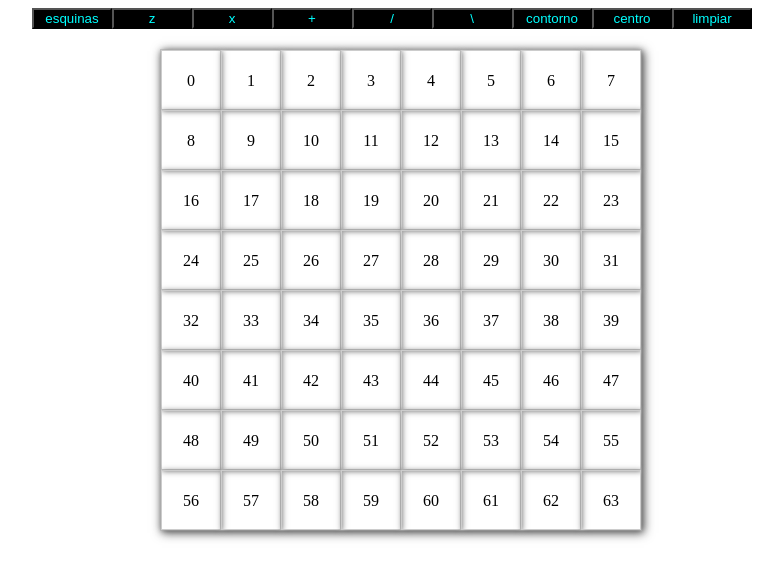
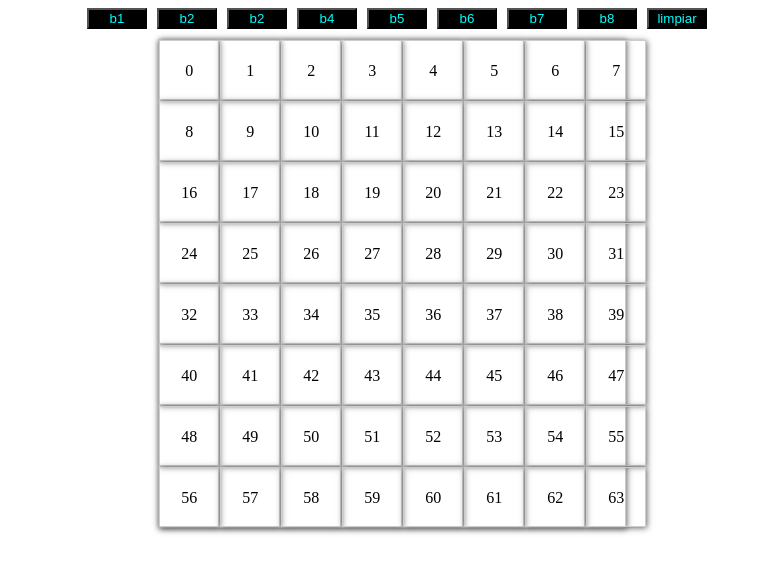
Before and after one commit to MARENTES2309/Recuadros, a plain HTML site: page index.html in a window 1280 px wide. Shown: the whole page, without its empty margins (248-1031 px from the left). Drawn offline with Linux system fonts and the light colour scheme.

Commit message:
modificacion en todo

```diff
--- a/JQ/Practica.js
+++ b/JQ/Practica.js
@@ -2,7 +2,7 @@ $(document).ready(function(){
 
     $(".b1").click(function(){
         $("div").css({"background-color":"white"});
-        $(".row").find("div").eq(0).css({"background-color":"red"})
+        $(".contenedor").find("div").eq(0).css({"background-color":"red"})
         .end()
         .eq(7)
         .css({"background-color":"red"})
@@ -15,7 +15,7 @@ $(document).ready(function(){
     })
     $(".b2").click(function(){
         $("div").css({"background-color":"white"});
-        $(".row").find("div").eq(0).css({"background-color":"red"})
+        $(".contenedor").find("div").eq(0).css({"background-color":"red"})
         .end()
         .eq(1)
         .css({"background-color":"red"})
@@ -82,7 +82,7 @@ $(document).ready(function(){
     })
     $(".b3").click(function(){
         $("div").css({"background-color":"white"});
-        $(".row").find("div").eq(0).css({"background-color":"red"})
+        $(".contenedor").find("div").eq(0).css({"background-color":"red"})
         .end()
         .eq(9)
         .css({"background-color":"red"})
@@ -131,7 +131,7 @@ $(document).ready(function(){
     })
     $(".b4").click(function(){
         $("div").css({"background-color":"white"});
-        $(".row").find("div").eq(3).css({"background-color":"red"})
+        $(".contenedor").find("div").eq(3).css({"background-color":"red"})
         .end()
         .eq(4)
         .css({"background-color":"red"})
@@ -228,7 +228,7 @@ $(document).ready(function(){
     })
     $(".b5").click(function(){
             $("div").css({"background-color":"white"});
-        $(".row").find("div").eq(7).css({"background-color":"red"})
+        $(".contenedor").find("div").eq(7).css({"background-color":"red"})
         .end()
         .eq(14)
         .css({"background-color":"red"})
@@ -253,7 +253,7 @@ $(document).ready(function(){
     })
     $(".b6").click(function(){
         $("div").css({"background-color":"white"});
-        $(".row").find("div").eq(0).css({"background-color":"red"})
+        $(".contenedor").find("div").eq(0).css({"background-color":"red"})
         .end()
         .eq(9)
         .css({"background-color":"red"})
@@ -278,7 +278,7 @@ $(document).ready(function(){
     })
     $(".b7").click(function(){
         $("div").css({"background-color":"white"});
-        $(".row").find("div").eq(0).css({"background-color":"red"})
+        $(".contenedor").find("div").eq(0).css({"background-color":"red"})
         .end()
         .eq(1)
         .css({"background-color":"red"})
@@ -366,7 +366,7 @@ $(document).ready(function(){
     })
     $(".b8").click(function(){
         $("div").css({"background-color":"white"});
-        $(".row").find("div").eq(27).css({"background-color":"red"})
+        $(".contenedor").find("div").eq(27).css({"background-color":"red"})
         .end()
         .eq(28)
         .css({"background-color":"red"})
--- a/css/style.css
+++ b/css/style.css
@@ -1,15 +1,17 @@
-
-.center{
+.contenedor{
     margin: 0 auto;
-    margin-left: 400px;
-    margin-right: 250px;
-    margin-top: 20px;
-}
-.contenedor{
-    width: auto;
+    width: 37%;
     border: 1px solid #cccccc;
     display: inline-block;
-    box-shadow: 2px 2px 10px #666;
+    box-shadow: 1px 1px 6px #666;
+    margin-top: 10px;
+}
+
+.grid{
+    display: grid;
+    grid-gap: 1px;
+    grid-template-columns:repeat(8,1fr);
+    grid-template-rows: repeat(8,1fr);
 }
 
 .row{
@@ -33,5 +35,6 @@
     justify-content: center;
     color: aqua;
     background-color: black;
-    width: 80px;
+    width: 60px;
+    margin-left: 10px;
 }
--- a/index.html
+++ b/index.html
@@ -10,19 +10,17 @@
 </head>
 <body>
     <div class="row" >
-        <input type="button" class="b1" value="esquinas">
-        <input type="button" class="b2" value="z">
-        <input type="button" class="b3" value="x">
-        <input type="button" class="b4" value="+">
-        <input type="button" class="b5" value="/">
-        <input type="button" class="b6" value="\">
-        <input type="button" class="b7" value="contorno">
-        <input type="button" class="b8" value="centro">
+        <input type="button" class="b1" value="b1">
+        <input type="button" class="b2" value="b2">
+        <input type="button" class="b3" value="b2">
+        <input type="button" class="b4" value="b4">
+        <input type="button" class="b5" value="b5">
+        <input type="button" class="b6" value="b6">
+        <input type="button" class="b7" value="b7">
+        <input type="button" class="b8" value="b8">
         <input type="button" class="b9" value="limpiar">
     </div>
-<div class="center">
-    <div class="contenedor">
-<div class="row">
+<div class="contenedor grid">
 <div class="cuadro1">0</div>
 <div class="cuadro1">1</div>
 <div class="cuadro1">2</div>
@@ -31,8 +29,6 @@
 <div class="cuadro1">5</div>
 <div class="cuadro1">6</div>
 <div class="cuadro1">7</div>
-</div>
-<div class="row">
 <div class="cuadro1">8</div>
 <div class="cuadro1">9</div>
 <div class="cuadro1">10</div>
@@ -41,8 +37,6 @@
 <div class="cuadro1">13</div>
 <div class="cuadro1">14</div>
 <div class="cuadro1">15</div>
-</div>
-        <div class="row">
         <div class="cuadro1">16</div>
         <div class="cuadro1">17</div>
         <div class="cuadro1">18</div>
@@ -51,8 +45,6 @@
         <div class="cuadro1">21</div>
         <div class="cuadro1">22</div>
         <div class="cuadro1">23</div>
-        </div>
-        <div class="row">
         <div class="cuadro1">24</div>
         <div class="cuadro1">25</div>
         <div class="cuadro1">26</div>
@@ -61,8 +53,6 @@
         <div class="cuadro1">29</div>
         <div class="cuadro1">30</div>
         <div class="cuadro1">31</div>
-        </div>
-                <div class="row">
                 <div class="cuadro1">32</div>
                 <div class="cuadro1"3>33</div>
                 <div class="cuadro1">34</div>
@@ -71,8 +61,6 @@
                 <div class="cuadro1">37</div>
                 <div class="cuadro1">38</div>
                 <div class="cuadro1">39</div>
-                </div>
-                <div class="row">
                 <div class="cuadro1">40</div>
                 <div class="cuadro1">41</div>
                 <div class="cuadro1">42</div>
@@ -81,8 +69,6 @@
                 <div class="cuadro1">45</div>
                 <div class="cuadro1">46</div>
                 <div class="cuadro1">47</div>
-                </div>
-                        <div class="row">
                 <div class="cuadro1">48</div>
                 <div class="cuadro1">49</div>
                 <div class="cuadro1">50</div>
@@ -91,8 +77,6 @@
                 <div class="cuadro1">53</div>
                 <div class="cuadro1">54</div>
                 <div class="cuadro1">55</div>
-                        </div>
-                        <div class="row">
                 <div class="cuadro1">56</div>
                 <div class="cuadro1">57</div>
                 <div class="cuadro1">58</div>
@@ -102,8 +86,6 @@
                 <div class="cuadro1">62</div>
                 <div class="cuadro1">63</div>
 </div>
-                    </div>
-</div>
 <script src="JQ/JQuery.js"></script>
     <script src="JQ/Practica.js"></script>
 </body>
```
Lines whose indentation alone changed are shown as unchanged.
